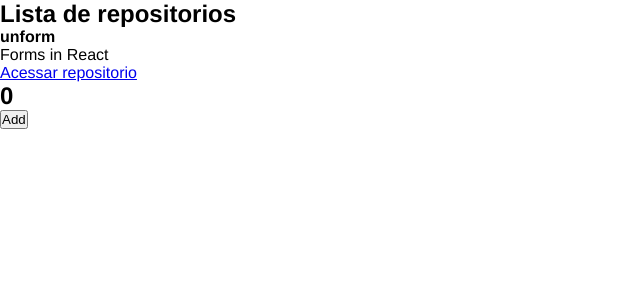
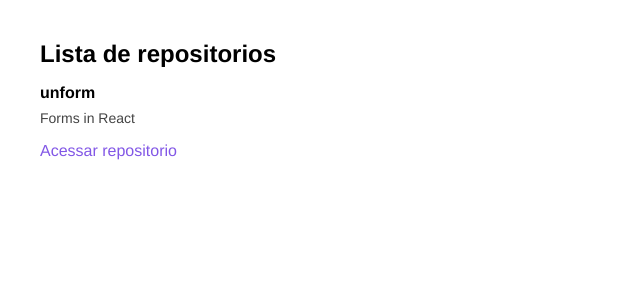
Before and after one commit to alandlan/Ignite-ReactJs-Project1, a React app: page / in a window 1280 px wide. Shown: the top 300 px of the page, without its empty margins (0-640 px from the left). Built offline with nearby package versions, Linux system fonts and the light colour scheme.

Commit message:
Estilizando tela Repositorios

```diff
--- a/src/App.jsx
+++ b/src/App.jsx
@@ -6,7 +6,7 @@
     return (
         <>
             <RepositoryList />
-            <Counter />
+            {/* <Counter /> */}
         </>
     )
 }
--- a/src/components/RepositoryList.jsx
+++ b/src/components/RepositoryList.jsx
@@ -1,4 +1,6 @@
 import { RepositoryItem } from "./RepositoryItem";
+
+import '../styles/repositories.scss';
 
 const repository = {
     name: 'unform',
--- /dev/null
+++ b/src/styles/repositories.scss
@@ -0,0 +1,30 @@
+section.repository-list{
+    margin: 40px;
+
+    h1{
+        margin-bottom: 16px;
+    }
+
+    ul{
+        list-style: none;
+
+        li {
+            & + li {
+                margin-top: 20px;
+            }
+
+            p{
+                font-size: 14px;
+                color: #444;
+                margin-top: 8px;
+            }
+
+            a{
+                display: inline-block;
+                margin-top: 16px;
+                text-decoration: none;
+                color: #8257e6;
+            }
+        }
+    }
+}
```
